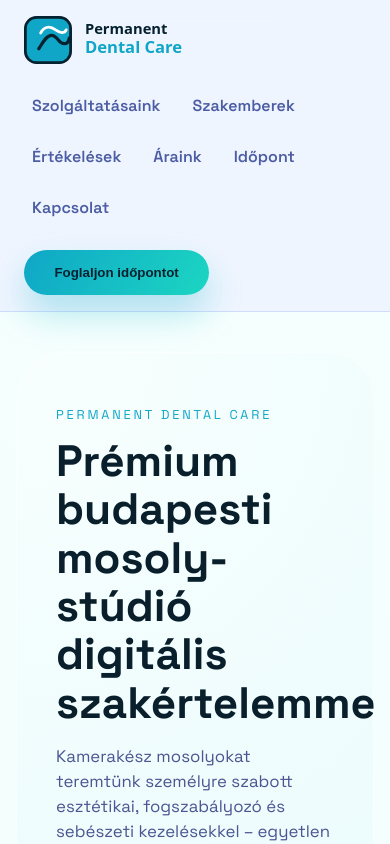
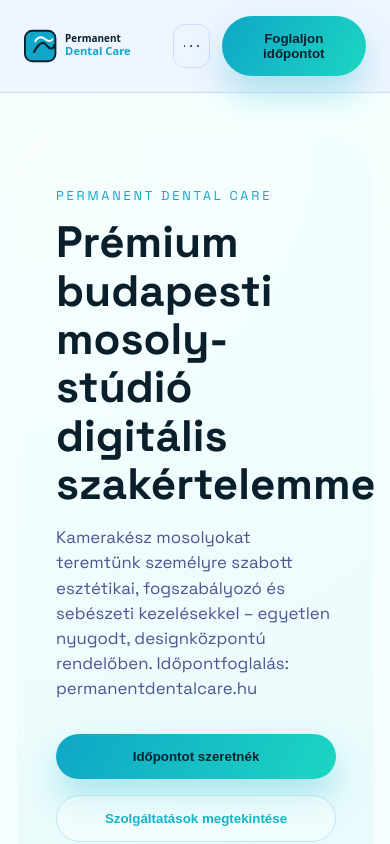
Before and after one commit to sferencz82/szekeres-dental, a React (Vite) app: page / in a window 390 px wide. Shown: the top 844 px of the page. Built offline with nearby package versions, Linux system fonts and the light colour scheme; no server answers.

Commit message:
Add mobile hamburger navigation toggle

```diff
--- a/src/App.css
+++ b/src/App.css
@@ -60,6 +60,7 @@ main {
   max-width: 1180px;
   margin: 0 auto;
   gap: 1.5rem;
+  position: relative;
 }
 
 .navbar__logo {
@@ -82,6 +83,42 @@ main {
   flex-wrap: wrap;
   font-weight: 600;
   color: #4c5da3;
+}
+
+.navbar__toggle {
+  display: none;
+  align-items: center;
+  justify-content: center;
+  width: 44px;
+  height: 44px;
+  background: transparent;
+  border: 1px solid rgba(36, 73, 255, 0.15);
+  border-radius: 12px;
+  cursor: pointer;
+  padding: 10px;
+  gap: 5px;
+  transition: background 0.2s ease, transform 0.2s ease;
+}
+
+.navbar__toggle span {
+  display: block;
+  width: 100%;
+  height: 2px;
+  background: #1b2c68;
+  border-radius: 999px;
+  transition: transform 0.2s ease, opacity 0.2s ease;
+}
+
+.navbar__toggle.is-open span:nth-child(1) {
+  transform: translateY(6px) rotate(45deg);
+}
+
+.navbar__toggle.is-open span:nth-child(2) {
+  opacity: 0;
+}
+
+.navbar__toggle.is-open span:nth-child(3) {
+  transform: translateY(-6px) rotate(-45deg);
 }
 
 .navbar__links button {
@@ -919,12 +956,43 @@ main {
 
 @media (max-width: 900px) {
   .navbar {
-    flex-direction: column;
-    align-items: flex-start;
+    align-items: center;
+    gap: 0.75rem;
   }
 
   .navbar__links {
+    display: none;
+    flex-direction: column;
+    align-items: stretch;
+    width: calc(100% - 2rem);
+    position: absolute;
+    top: calc(100% - 0.25rem);
+    left: 1rem;
+    right: 1rem;
+    background: #fff;
+    padding: 1rem;
+    border-radius: 14px;
+    border: 1px solid rgba(36, 73, 255, 0.15);
+    box-shadow: 0 25px 40px rgba(10, 44, 89, 0.15);
+    z-index: 20;
+  }
+
+  .navbar__links.is-open {
+    display: flex;
+  }
+
+  .navbar__links button {
     width: 100%;
+    text-align: left;
+    padding: 0.75rem 0.9rem;
+  }
+
+  .navbar__links button:hover {
+    background: rgba(36, 73, 255, 0.06);
+  }
+
+  .navbar__toggle {
+    display: inline-flex;
   }
 
   .hero {
--- a/src/App.tsx
+++ b/src/App.tsx
@@ -120,12 +120,15 @@ const App: React.FC = () => {
   const [activeTab, setActiveTab] = useState(0);
   const [sliderValue, setSliderValue] = useState(50);
   const [selectedService, setSelectedService] = useState<Service | null>(null);
+  const [isMenuOpen, setIsMenuOpen] = useState(false);
 
   const handleNavClick = (sectionId: string) => {
     const section = document.getElementById(sectionId);
     if (section) {
       section.scrollIntoView({ behavior: 'smooth' });
     }
+
+    setIsMenuOpen(false);
   };
 
   const handleServiceClick = (service: Service) => {
@@ -158,7 +161,17 @@ const App: React.FC = () => {
           <div className="navbar__logo" onClick={() => handleNavClick('hero')}>
             <img src="/assets/permanent-logo.svg" alt="Permanent Dental Care logó" />
           </div>
-          <div className="navbar__links">
+          <button
+            type="button"
+            className={`navbar__toggle ${isMenuOpen ? 'is-open' : ''}`}
+            aria-label="Menü megnyitása"
+            onClick={() => setIsMenuOpen((open) => !open)}
+          >
+            <span />
+            <span />
+            <span />
+          </button>
+          <div className={`navbar__links ${isMenuOpen ? 'is-open' : ''}`}>
             <button type="button" onClick={() => handleNavClick('services')}>
               Szolgáltatásaink
             </button>
```
